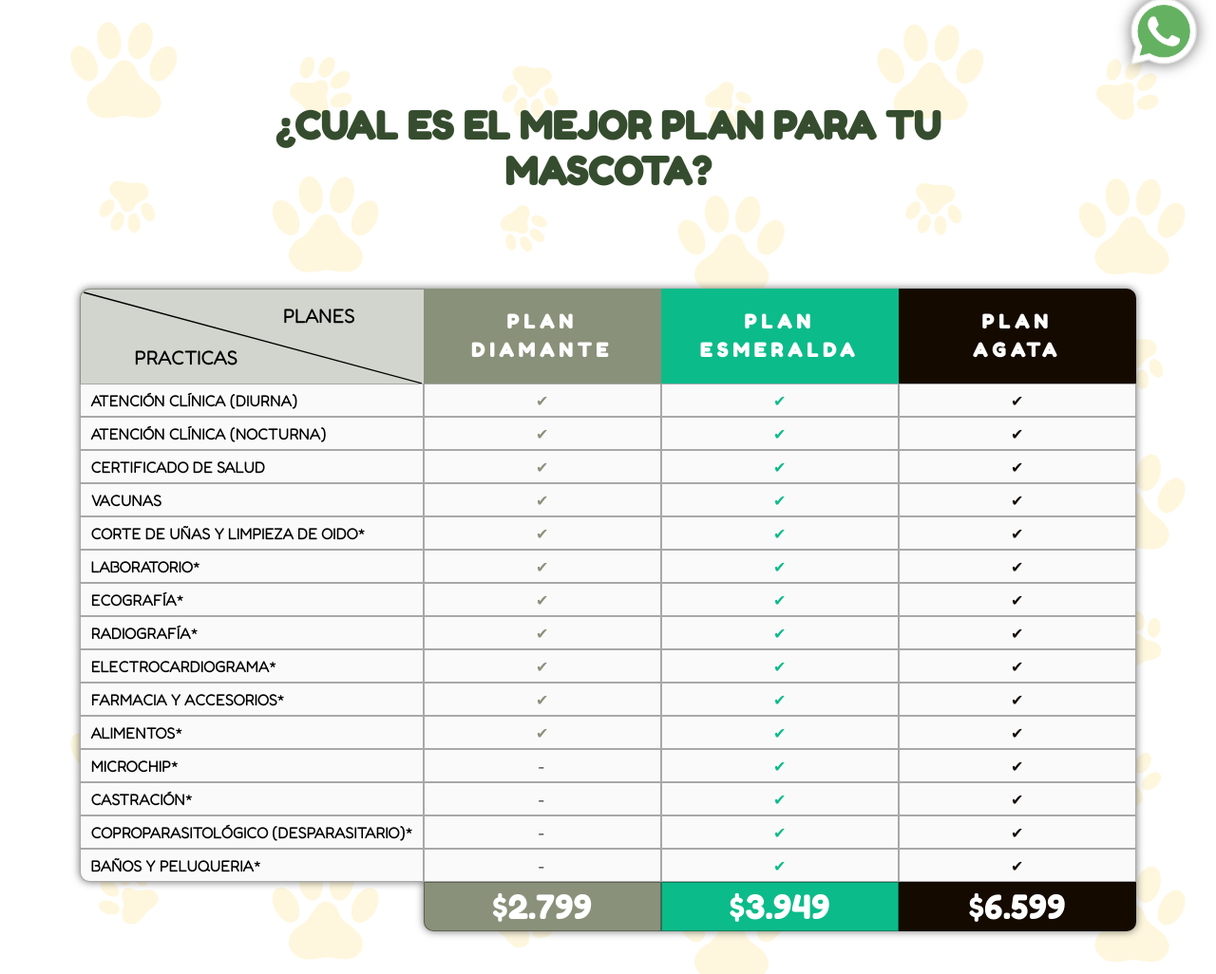
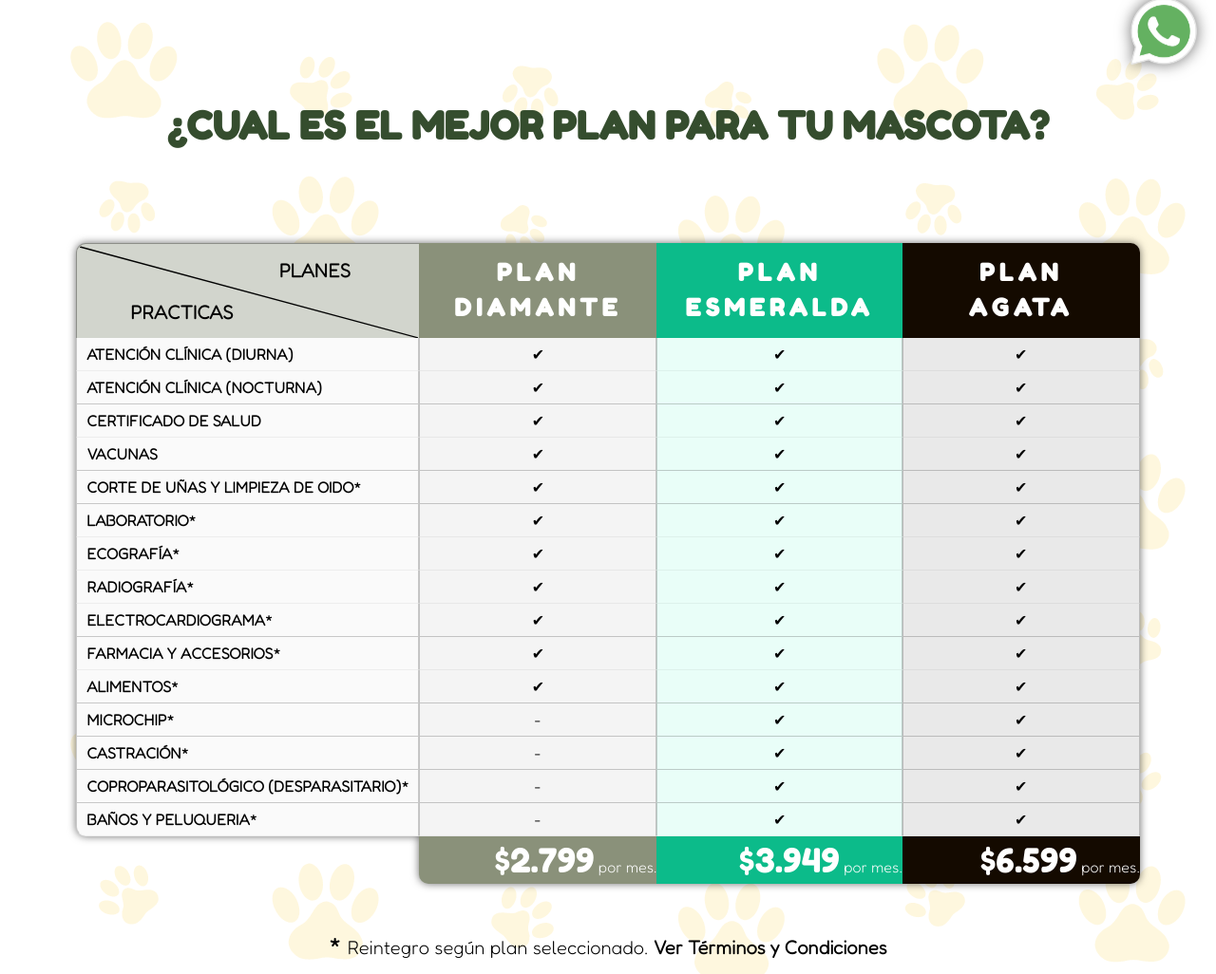
Before and after one commit to Beraldocamila/cuatro_patas, a plain HTML site: page html/planes.html in a window 1280 px wide. Shown: the part 712-1738 px from the top of the page at 95% size. Drawn offline with nearby package versions, Linux system fonts and the light colour scheme; grey boxes are pictures that could not be loaded.

Commit message:
proyecto

```diff
--- a/Scss/estilo.css
+++ b/Scss/estilo.css
@@ -253,11 +253,10 @@ section{
 #contenedorBeneficios{
     text-align: center;
 }
-.vr{
+.borde-right{
+    border-right: 1px solid #628743;
+}
 
-    background-color: #628743;
-    width: 1px;
-}
 #contenedorBeneficios h2{
     /* font-family:'Didact Gothic', sans-serif; */
     font-size: 40px;
@@ -388,7 +387,7 @@ justify-content: space-evenly;
 }
 .tituloPlan{
     text-align: center;
-    padding: 100px 20% 50px 20%;
+    padding: 100px 0 50px 0;
     font-family:'Fredoka One', cursive;
     font-size: 40px;
     color:#354d2e ;
@@ -443,6 +442,7 @@ z-index: 1;
 .plan_cobert{
     border-left: 1px solid rgba(0, 0, 0, 0.33);
     border-top: 1px solid rgba(0, 0, 0, 0.33);
+
     background-color: #d2d5cd;
     border-top-left-radius:10px ;
     position: relative;
@@ -490,9 +490,13 @@ z-index: 1;
 }
 
 .table_planes .conceptos_coberturas tr td, .cobertura{
-    border: 1px solid rgba(0, 0, 0, 0.33);
+    border-left: 1px solid rgba(0, 0, 0, 0.20);
+    border-right: 1px solid rgba(0, 0, 0, 0.20);
+    border-bottom: 1px solid rgba(0, 0, 0, 0.05);
+
     background-color: #fafafa;
 }
+
 
 .diamante, .esmeralda, .agata{
     height: 100px;
@@ -504,8 +508,8 @@ z-index: 1;
 }
 .diamante p, .esmeralda p , .agata p {
     font-family: 'Fredoka One', cursive;
-    padding: 0 40px;
-    font-size: 20px;
+    padding: 0 30px;
+    font-size: 25px;
     line-height: 1.5;
 
 
@@ -529,15 +533,21 @@ z-index: 1;
     border-bottom: none;
 }
 .valor_diamante, .valor_esmeralda, .valor_agata{
-    border: 1px solid rgba(0, 0, 0, 0.33);
+    /* border: 1px solid rgba(0, 0, 0, 0.33); */
     height: 50px;
+    background-color: #efefef;
+    text-align: right;
+}
+
+.valor{
     font-family: 'Fredoka One', cursive;
     font-size: 35px;
-    background-color: #efefef;
+}
 
+.por_mes{
+    font-family: 'Fredoka', sans-serif;
 
 }
-
 .valor_agata{
     background-color: #140a00;
     border-bottom-right-radius: 10px;
@@ -545,6 +555,7 @@ z-index: 1;
     color: white;
 }
 .valor_esmeralda{
+
     background-color:#0cbb8a ;
     /* color: #0cbb8a; */
     color: white;
--- a/html/planes.html
+++ b/html/planes.html
@@ -90,102 +90,111 @@
                         </tr> -->
                     </thead>
                     <tbody class="conceptos_coberturas">
-                        <tr>
-                            <td class="concepto">ATENCIÓN CLÍNICA (DIURNA)</td>
-                            <td style="color:#8a917a;">&#10004</td>
-                            <td style="color:#0cbb8a;">&#10004</td>
-                            <td style="color:#140a00;">&#10004</td>
+                        <tr >
+                            <td class="concepto ">ATENCIÓN CLÍNICA (DIURNA)</td>
+                            <td  style="background-color: #f4f4f4; ">&#10004</td>
+                            <td  style="background-color: #e9fef8;" >&#10004</td>
+                            <td  style="background-color: #e9e9e9;">&#10004</td>
                         </tr>
                         <tr>
-                            <td class="concepto">ATENCIÓN CLÍNICA (NOCTURNA)</td>
-                            <td style="color:#8a917a;">&#10004</td>
-                            <td style="color:#0cbb8a;">&#10004</td>
-                            <td style="color:#140a00;">&#10004</td>
+                            <td class="concepto" style="border-bottom: 1px solid #00000033;">ATENCIÓN CLÍNICA (NOCTURNA)</td>
+                            <td style="background-color: #f4f4f4; border-bottom: 1px solid #00000033;">&#10004</td>
+                            <td style="background-color: #e9fef8; border-bottom: 1px solid #00000033;" >&#10004</td>
+                            <td style="background-color: #e9e9e9; border-bottom: 1px solid #00000033;">&#10004</td>
                         </tr>
                         <tr>
                             <td class="concepto">CERTIFICADO DE SALUD</td>
-                            <td style="color:#8a917a;">&#10004</td>
-                            <td style="color:#0cbb8a;">&#10004</td>
-                            <td style="color:#140a00;">&#10004</td>
+                            <td style="background-color: #f4f4f4;">&#10004</td>
+                            <td style="background-color: #e9fef8;" >&#10004</td>
+                            <td style="background-color: #e9e9e9;">&#10004</td>
                         </tr>
                         <tr>
-                            <td class="concepto">VACUNAS</td>
-                            <td style="color:#8a917a;">&#10004</td>
-                            <td style="color:#0cbb8a;">&#10004</td>
-                            <td style="color:#140a00;">&#10004</td>
+                            <td class="concepto" style="border-bottom: 1px solid #00000033;">VACUNAS</td>
+                            <td style="background-color: #f4f4f4; border-bottom: 1px solid #00000033;">&#10004</td>
+                            <td style="background-color: #e9fef8; border-bottom: 1px solid #00000033;">&#10004</td>
+                            <td style="background-color: #e9e9e9; border-bottom: 1px solid #00000033;">&#10004</td>
                         </tr>
                         <tr>
-                            <td class="concepto">CORTE DE UÑAS Y LIMPIEZA DE OIDO<strong>*</strong></td>
-                            <td style="color:#8a917a;">&#10004</td>
-                            <td style="color:#0cbb8a;">&#10004</td>
-                            <td style="color:#140a00;">&#10004</td>
+                            <td class="concepto" style="border-bottom: 1px solid #00000033;">CORTE DE UÑAS Y LIMPIEZA DE OIDO<strong>*</strong></td>
+                            <td style="background-color: #f4f4f4; border-bottom: 1px solid #00000033;">&#10004</td>
+                            <td style="background-color: #e9fef8; border-bottom: 1px solid #00000033;">&#10004</td>
+                            <td style="background-color: #e9e9e9; border-bottom: 1px solid #00000033;">&#10004</td>
                         </tr>
                         <tr>
                             <td class="concepto">LABORATORIO<strong>*</strong></td>
-                            <td style="color:#8a917a;">&#10004</td>
-                            <td style="color:#0cbb8a;">&#10004</td>
-                            <td style="color:#140a00;">&#10004</td>
+                            <td style="background-color: #f4f4f4;">&#10004</td>
+                            <td style="background-color: #e9fef8;">&#10004</td>
+                            <td style="background-color: #e9e9e9;">&#10004</td>
                         </tr>
                         <tr>
                             <td class="concepto">ECOGRAFÍA<strong>*</strong></td>
-                            <td style="color:#8a917a;">&#10004</td>
-                            <td style="color:#0cbb8a;">&#10004</td>
-                            <td style="color:#140a00;">&#10004</td>
+                            <td style="background-color: #f4f4f4;">&#10004</td>
+                            <td style="background-color: #e9fef8;">&#10004</td>
+                            <td style="background-color: #e9e9e9;">&#10004</td>
                         </tr>
                         <tr>
                             <td class="concepto">RADIOGRAFÍA<strong>*</strong></td>
-                            <td style="color:#8a917a;">&#10004</td>
-                            <td style="color:#0cbb8a;">&#10004</td>
-                            <td style="color:#140a00;">&#10004</td>
+                            <td style="background-color: #f4f4f4;">&#10004</td>
+                            <td style="background-color: #e9fef8;">&#10004</td>
+                            <td style="background-color: #e9e9e9;">&#10004</td>
                         </tr>
                         <tr>
-                            <td class="concepto">ELECTROCARDIOGRAMA<strong>*</strong></td>
-                            <td style="color:#8a917a;">&#10004</td>
-                            <td style="color:#0cbb8a;">&#10004</td>
-                            <td style="color:#140a00;">&#10004</td>
+                            <td class="concepto" style="border-bottom: 1px solid #00000033;">ELECTROCARDIOGRAMA<strong>*</strong></td>
+                            <td style="background-color: #f4f4f4; border-bottom: 1px solid #00000033;">&#10004</td>
+                            <td style="background-color: #e9fef8; border-bottom: 1px solid #00000033;">&#10004</td>
+                            <td style="background-color: #e9e9e9; border-bottom: 1px solid #00000033;">&#10004</td>
                         </tr>
                         <tr>
                             <td class="concepto">FARMACIA Y ACCESORIOS<strong>*</strong></td>
-                            <td style="color:#8a917a;">&#10004</td>
-                            <td style="color:#0cbb8a;">&#10004</td>
-                            <td style="color:#140a00;">&#10004</td>
+                            <td style="background-color: #f4f4f4;">&#10004</td>
+                            <td style="background-color: #e9fef8;">&#10004</td>
+                            <td style="background-color: #e9e9e9;">&#10004</td>
                         </tr>
                         <tr>
-                            <td class="concepto">ALIMENTOS<strong>*</strong></td>
-                            <td style="color:#8a917a;">&#10004</td>
-                            <td style="color:#0cbb8a;">&#10004</td>
-                            <td style="color:#140a00;">&#10004</td>
+                            <td class="concepto" style="border-bottom: 1px solid #00000033;">ALIMENTOS<strong>*</strong></td>
+                            <td style="background-color: #f4f4f4; border-bottom: 1px solid #00000033;">&#10004</td>
+                            <td style="background-color: #e9fef8;border-bottom: 1px solid #00000033;">&#10004</td>
+                            <td style="background-color: #e9e9e9;border-bottom: 1px solid #00000033;">&#10004</td>
                         </tr>
                         <tr>
-                            <td class="concepto">MICROCHIP<strong>*</strong></td>
-                            <td>-</td>
-                            <td style="color:#0cbb8a;">&#10004</td>
-                            <td style="color:#140a00;">&#10004</td>
+                            <td class="concepto" style="border-bottom: 1px solid #00000033;">MICROCHIP<strong>*</strong></td>
+                            <td style="background-color: #f4f4f4;border-bottom: 1px solid #00000033;">-</td>
+                            <td style="background-color: #e9fef8;border-bottom: 1px solid #00000033;">&#10004</td>
+                            <td style="background-color: #e9e9e9;border-bottom: 1px solid #00000033;">&#10004</td>
                         </tr>
                         <tr>
-                            <td class="concepto">CASTRACIÓN<strong>*</strong></td>
-                            <td>-</td>
-                            <td style="color:#0cbb8a;">&#10004</td>
-                            <td style="color:#140a00;">&#10004</td>
+                            <td class="concepto" style="border-bottom: 1px solid #00000033;">CASTRACIÓN<strong>*</strong></td>
+                            <td style="background-color: #f4f4f4;border-bottom: 1px solid #00000033;">-</td>
+                            <td style="background-color: #e9fef8;border-bottom: 1px solid #00000033;">&#10004</td>
+                            <td style="background-color: #e9e9e9;border-bottom: 1px solid #00000033;">&#10004</td>
                         </tr>
                         <tr>
-                            <td class="concepto">COPROPARASITOLÓGICO (DESPARASITARIO)<strong>*</strong></td>
-                            <td>-</td>
-                            <td style="color:#0cbb8a;">&#10004</td>
-                            <td style="color:#140a00;">&#10004</td>
+                            <td class="concepto" style="border-bottom: 1px solid #00000033;">COPROPARASITOLÓGICO (DESPARASITARIO)<strong>*</strong></td>
+                            <td style="background-color: #f4f4f4;border-bottom: 1px solid #00000033;">-</td>
+                            <td style="background-color: #e9fef8;border-bottom: 1px solid #00000033;">&#10004</td>
+                            <td style="background-color: #e9e9e9;border-bottom: 1px solid #00000033;">&#10004</td>
                         </tr>
                         <tr>
                             <td class="concepto bordetabla">BAÑOS Y PELUQUERIA<strong>*</strong></td>
-                            <td>-</td>
-                            <td style="color:#0cbb8a;">&#10004</td>
-                            <td style="color:#140a00;">&#10004</td>
+                            <td style="background-color: #f4f4f4;">-</td>
+                            <td style="background-color: #e9fef8;">&#10004</td>
+                            <td style="background-color: #e9e9e9;">&#10004</td>
                         </tr>
                     </tbody>
                         <tr >
                             <td class="vacio"></td>
-                            <td class="valor_diamante">$2.799</td>
-                            <td class="valor_esmeralda">$3.949</td>
-                            <td class="valor_agata">$6.599</td>
+                            <td class="valor_diamante">
+                                <span class="valor">$2.799</span>
+                                <span class="por_mes">por mes.</span>
+                            </td>
+                            <td class="valor_esmeralda">
+                                <span class="valor">$3.949</span>
+                                <span class="por_mes">por mes.</span>
+                            </td>
+                            <td class="valor_agata">
+                                <span class="valor">$6.599</span>
+                                <span class="por_mes">por mes.</span>
+                            </td>
                         </tr>
 
                 </table>
```
Also changed, not shown: index.html (+3 -6 lines).
